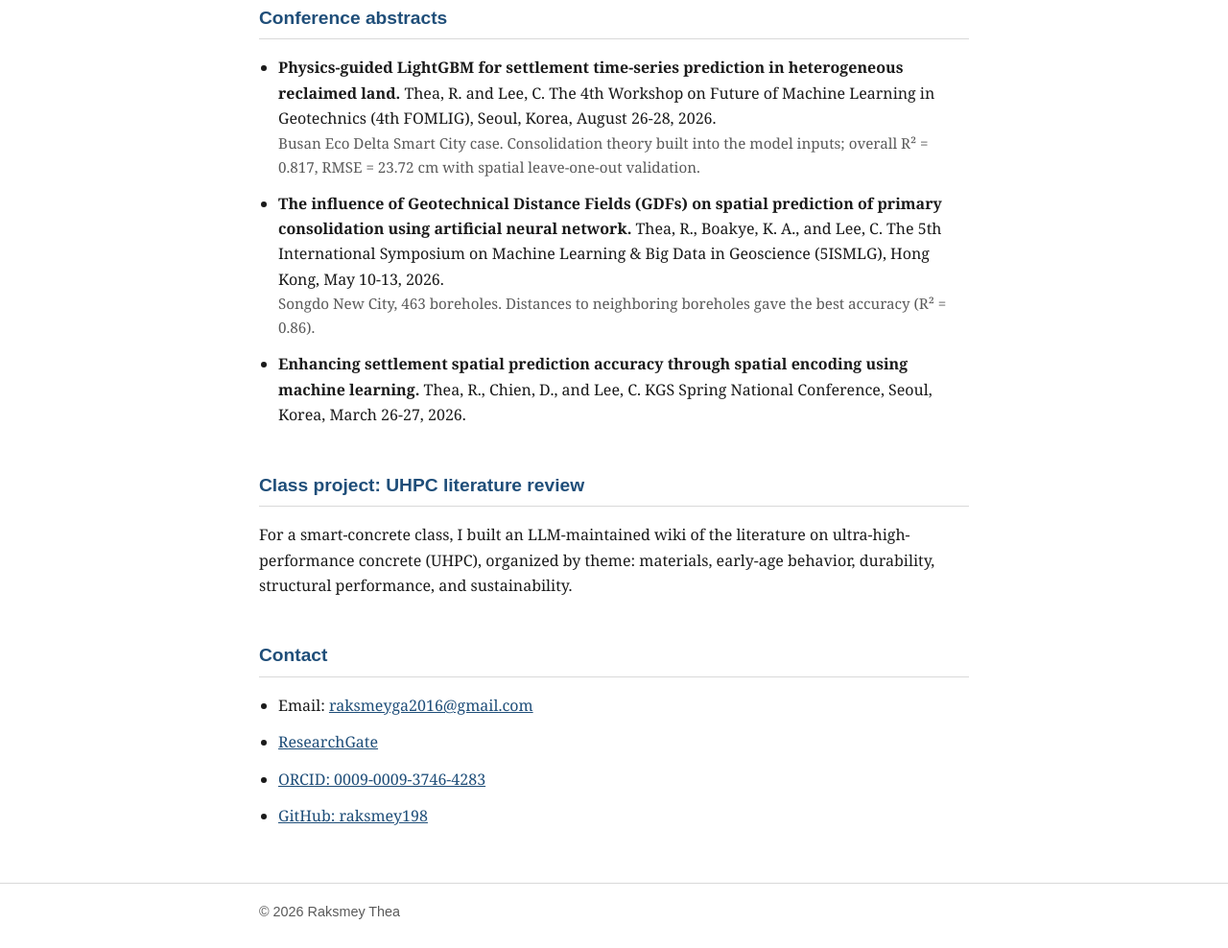
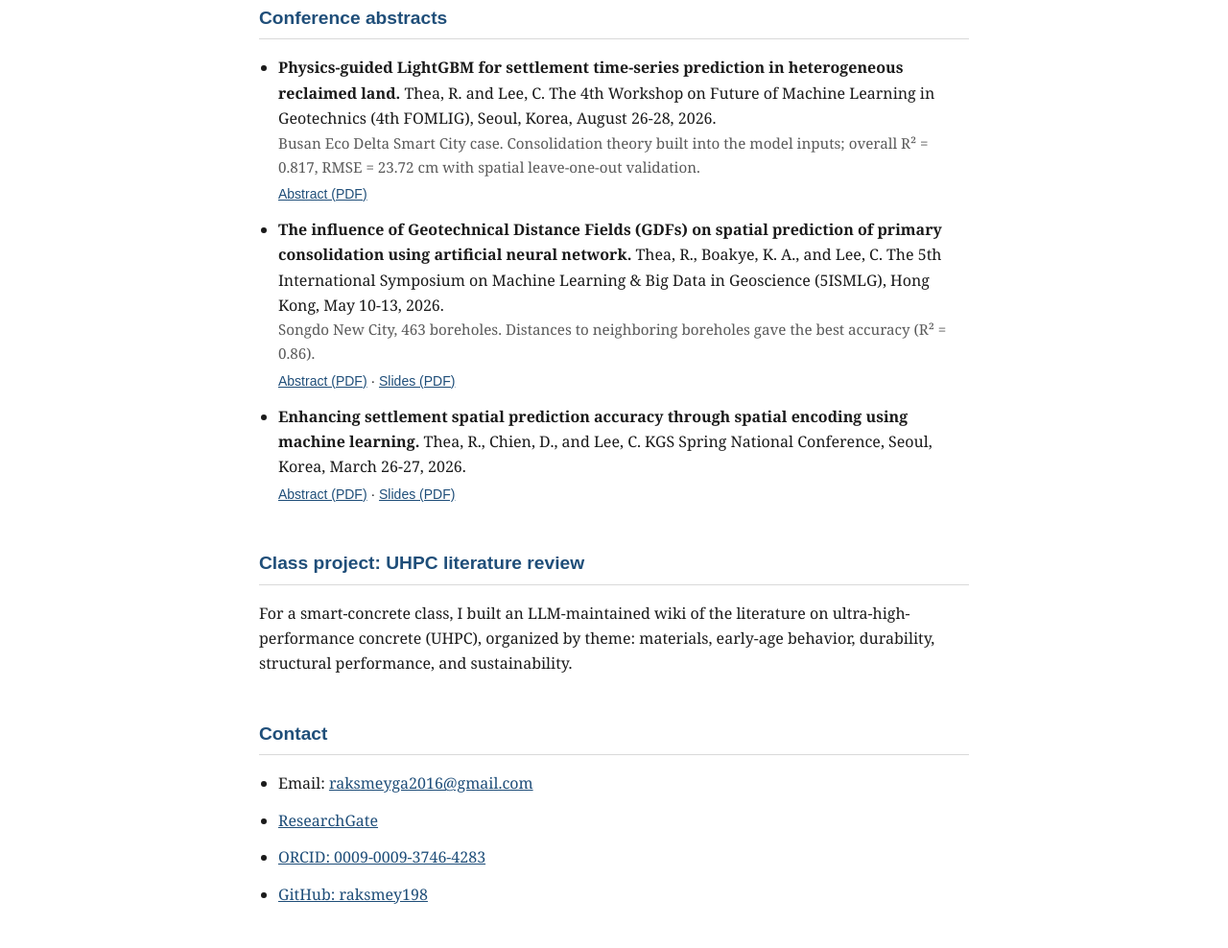
Before and after one commit to raksmey198/raksmey198.github.io, a plain HTML site: page index.html in a window 1280 px wide. Shown: the part 1061-2049 px from the top of the page at 96% size. Drawn offline with Linux system fonts and the light colour scheme.

Commit message:
Add conference abstract and slide PDFs
Co-Authored-By: Claude Sonnet 5.5 <noreply@anthropic.com>

```diff
--- a/index.html
+++ b/index.html
@@ -21,6 +21,7 @@
   ul { padding-left:20px; }
   li { margin-bottom:12px; }
   .meta { color:var(--muted); font-size:0.95rem; }
+  .files { font-family: Arial, Helvetica, sans-serif; font-size:14px; margin-top:4px; }
   .tag { font-family: Arial, Helvetica, sans-serif; font-size:13px; color:var(--blue); }
   footer { border-top:1px solid var(--line); margin-top:56px; padding:18px 0 40px; color:var(--muted); font-size:0.9rem; font-family: Arial, Helvetica, sans-serif; }
   @media (max-width:520px){ h1{font-size:1.7rem;} }
@@ -77,15 +78,18 @@
         <strong>Physics-guided LightGBM for settlement time-series prediction in heterogeneous reclaimed land.</strong>
         Thea, R. and Lee, C. The 4th Workshop on Future of Machine Learning in Geotechnics (4th FOMLIG), Seoul, Korea, August 26-28, 2026.
         <div class="meta">Busan Eco Delta Smart City case. Consolidation theory built into the model inputs; overall R&sup2; = 0.817, RMSE = 23.72 cm with spatial leave-one-out validation.</div>
+        <div class="files"><a href="pdf/FOMLIG4-2026-abstract.pdf">Abstract (PDF)</a></div>
       </li>
       <li>
         <strong>The influence of Geotechnical Distance Fields (GDFs) on spatial prediction of primary consolidation using artificial neural network.</strong>
         Thea, R., Boakye, K. A., and Lee, C. The 5th International Symposium on Machine Learning &amp; Big Data in Geoscience (5ISMLG), Hong Kong, May 10-13, 2026.
         <div class="meta">Songdo New City, 463 boreholes. Distances to neighboring boreholes gave the best accuracy (R&sup2; = 0.86).</div>
+        <div class="files"><a href="pdf/5ISMLG-2026-abstract.pdf">Abstract (PDF)</a> &middot; <a href="pdf/5ISMLG-2026-slides.pdf">Slides (PDF)</a></div>
       </li>
       <li>
         <strong>Enhancing settlement spatial prediction accuracy through spatial encoding using machine learning.</strong>
         Thea, R., Chien, D., and Lee, C. KGS Spring National Conference, Seoul, Korea, March 26-27, 2026.
+        <div class="files"><a href="pdf/KGS-Spring-2026-abstract.pdf">Abstract (PDF)</a> &middot; <a href="pdf/KGS-Spring-2026-slides.pdf">Slides (PDF)</a></div>
       </li>
     </ul>
   </section>
```
Also changed, not shown: 5 other files.
